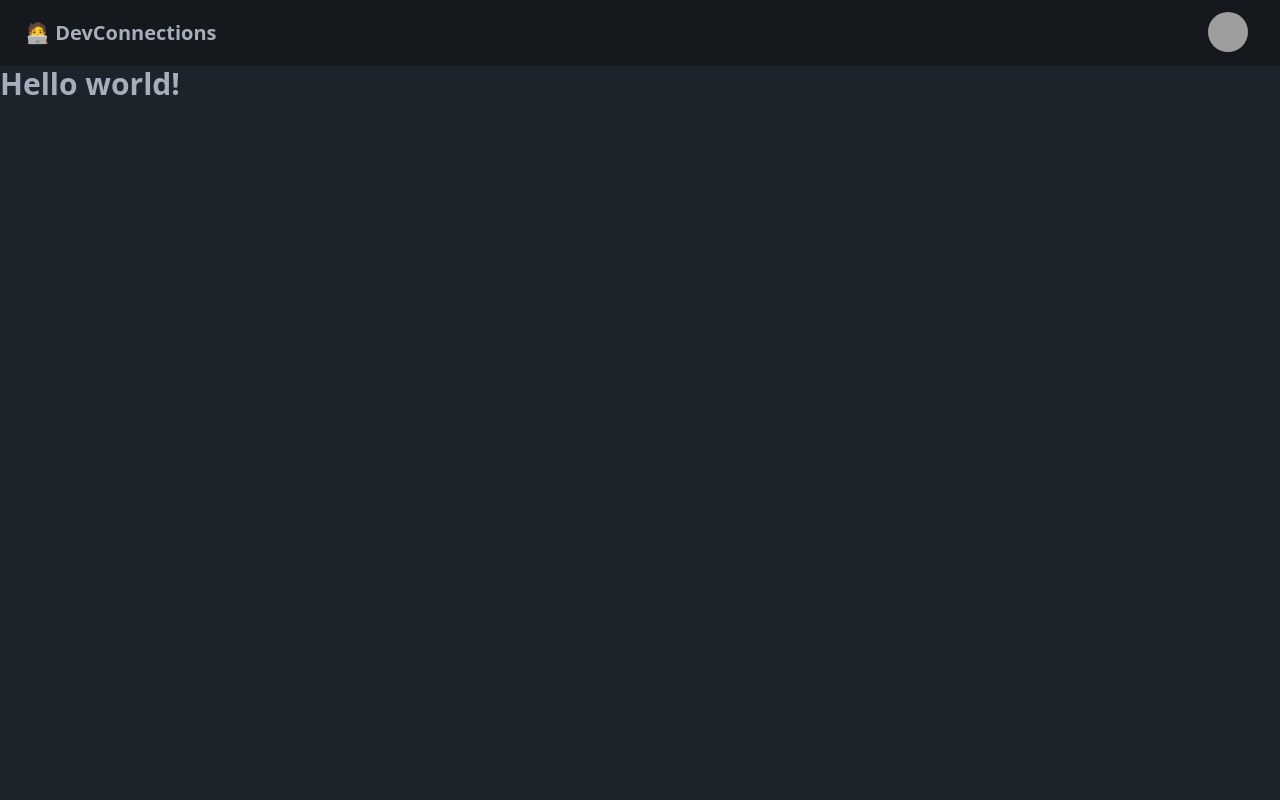
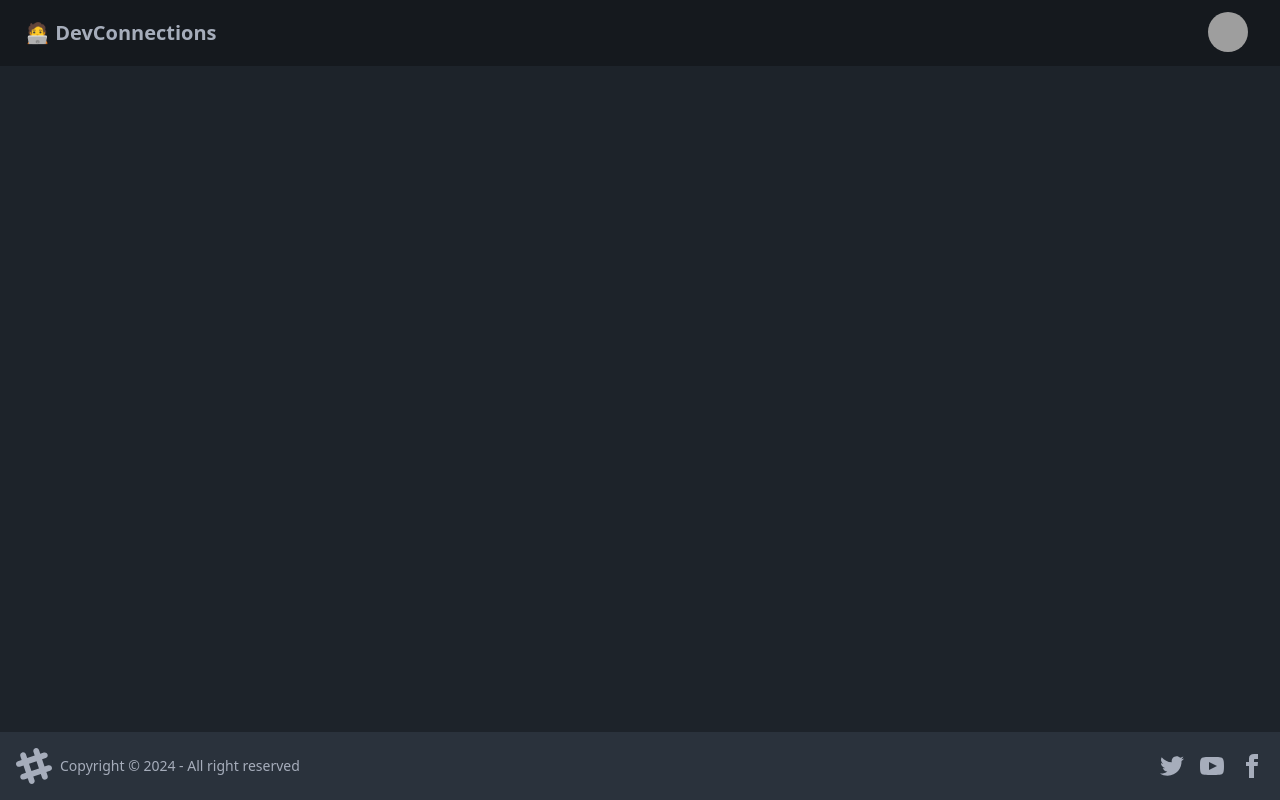
Before and after one commit to gautamvpn/devConnection, a React (Vite) app: page / in a window 1280 px wide. Built offline with nearby package versions, Linux system fonts and the light colour scheme; grey boxes are pictures that could not be loaded.

Commit message:
create a basic componnets  and integrate with react router

```diff
--- a/package.json
+++ b/package.json
@@ -11,7 +11,8 @@
   },
   "dependencies": {
     "react": "^18.3.1",
-    "react-dom": "^18.3.1"
+    "react-dom": "^18.3.1",
+    "react-router-dom": "^6.27.0"
   },
   "devDependencies": {
     "@eslint/js": "^9.13.0",
--- a/src/App.jsx
+++ b/src/App.jsx
@@ -1,43 +1,23 @@
+import { BrowserRouter, Route, Routes } from "react-router-dom"
+import NavBar from "./NavBar"
+import Body from "./Body"
+import Login from "./Login"
+import Profile from "./Profile"
+
 function App() {
 
 
   return (
     <>
 
-<div className="navbar bg-base-300">
-  <div className="flex-1">
-    <a className="btn btn-ghost text-xl">🧑‍💻 DevConnections</a>
-  </div>
-  <div className="flex-none gap-2">
-    <div className="form-control">
-
-    </div>
-    <div className="dropdown dropdown-end mx-5">
-      <div tabIndex={0} role="button" className="btn btn-ghost btn-circle avatar">
-        <div className="w-10 rounded-full">
-          <img
-            alt="Tailwind CSS Navbar component"
-            src="https://img.daisyui.com/images/stock/photo-1534528741775-53994a69daeb.webp" />
-        </div>
-      </div>
-      <ul
-        tabIndex={0}
-        className="menu menu-sm dropdown-content bg-base-100 rounded-box z-[1] mt-3 w-52 p-2 shadow">
-        <li>
-          <a className="justify-between">
-            Profile
-            <span className="badge">New</span>
-          </a>
-        </li>
-        <li><a>Settings</a></li>
-        <li><a>Logout</a></li>
-      </ul>
-    </div>
-  </div>
-</div>
-     <h1  className="text-3xl font-bold">
-      Hello world!
-    </h1>
+    <BrowserRouter basename="/">
+      <Routes>
+        <Route path="/" element={<Body/>}>
+          <Route path="/login" element={<Login/>}></Route>
+          <Route path="/profile" element={<Profile/>}></Route>
+        </Route>
+      </Routes>
+    </BrowserRouter>
 
     </>
   )
--- /dev/null
+++ b/src/Body.jsx
@@ -0,0 +1,16 @@
+import React from 'react'
+import NavBar from './NavBar'
+import { Outlet } from 'react-router-dom'
+import Footer from './Footer'
+
+const Body = () => {
+  return (
+    <div>
+    <NavBar/>
+    <Outlet/>
+    <Footer/>
+    </div>
+  )
+}
+
+export default Body
--- /dev/null
+++ b/src/Footer.jsx
@@ -0,0 +1,61 @@
+import React from 'react'
+
+const Footer = () => {
+  return (
+    <div>
+      <footer className="footer bg-neutral text-neutral-content items-center p-4 fixed bottom-0 " >
+  <aside className="grid-flow-col items-center">
+    <svg
+      width="36"
+      height="36"
+      viewBox="0 0 24 24"
+      xmlns="http://www.w3.org/2000/svg"
+      fillRule="evenodd"
+      clipRule="evenodd"
+      className="fill-current">
+      <path
+        d="M22.672 15.226l-2.432.811.841 2.515c.33 1.019-.209 2.127-1.23 2.456-1.15.325-2.148-.321-2.463-1.226l-.84-2.518-5.013 1.677.84 2.517c.391 1.203-.434 2.542-1.831 2.542-.88 0-1.601-.564-1.86-1.314l-.842-2.516-2.431.809c-1.135.328-2.145-.317-2.463-1.229-.329-1.018.211-2.127 1.231-2.456l2.432-.809-1.621-4.823-2.432.808c-1.355.384-2.558-.59-2.558-1.839 0-.817.509-1.582 1.327-1.846l2.433-.809-.842-2.515c-.33-1.02.211-2.129 1.232-2.458 1.02-.329 2.13.209 2.461 1.229l.842 2.515 5.011-1.677-.839-2.517c-.403-1.238.484-2.553 1.843-2.553.819 0 1.585.509 1.85 1.326l.841 2.517 2.431-.81c1.02-.33 2.131.211 2.461 1.229.332 1.018-.21 2.126-1.23 2.456l-2.433.809 1.622 4.823 2.433-.809c1.242-.401 2.557.484 2.557 1.838 0 .819-.51 1.583-1.328 1.847m-8.992-6.428l-5.01 1.675 1.619 4.828 5.011-1.674-1.62-4.829z"></path>
+    </svg>
+    <p>Copyright © {new Date().getFullYear()} - All right reserved</p>
+  </aside>
+  <nav className="grid-flow-col gap-4 md:place-self-center md:justify-self-end">
+    <a>
+      <svg
+        xmlns="http://www.w3.org/2000/svg"
+        width="24"
+        height="24"
+        viewBox="0 0 24 24"
+        className="fill-current">
+        <path
+          d="M24 4.557c-.883.392-1.832.656-2.828.775 1.017-.609 1.798-1.574 2.165-2.724-.951.564-2.005.974-3.127 1.195-.897-.957-2.178-1.555-3.594-1.555-3.179 0-5.515 2.966-4.797 6.045-4.091-.205-7.719-2.165-10.148-5.144-1.29 2.213-.669 5.108 1.523 6.574-.806-.026-1.566-.247-2.229-.616-.054 2.281 1.581 4.415 3.949 4.89-.693.188-1.452.232-2.224.084.626 1.956 2.444 3.379 4.6 3.419-2.07 1.623-4.678 2.348-7.29 2.04 2.179 1.397 4.768 2.212 7.548 2.212 9.142 0 14.307-7.721 13.995-14.646.962-.695 1.797-1.562 2.457-2.549z"></path>
+      </svg>
+    </a>
+    <a>
+      <svg
+        xmlns="http://www.w3.org/2000/svg"
+        width="24"
+        height="24"
+        viewBox="0 0 24 24"
+        className="fill-current">
+        <path
+          d="M19.615 3.184c-3.604-.246-11.631-.245-15.23 0-3.897.266-4.356 2.62-4.385 8.816.029 6.185.484 8.549 4.385 8.816 3.6.245 11.626.246 15.23 0 3.897-.266 4.356-2.62 4.385-8.816-.029-6.185-.484-8.549-4.385-8.816zm-10.615 12.816v-8l8 3.993-8 4.007z"></path>
+      </svg>
+    </a>
+    <a>
+      <svg
+        xmlns="http://www.w3.org/2000/svg"
+        width="24"
+        height="24"
+        viewBox="0 0 24 24"
+        className="fill-current">
+        <path
+          d="M9 8h-3v4h3v12h5v-12h3.642l.358-4h-4v-1.667c0-.955.192-1.333 1.115-1.333h2.885v-5h-3.808c-3.596 0-5.192 1.583-5.192 4.615v3.385z"></path>
+      </svg>
+    </a>
+  </nav>
+</footer>
+    </div>
+  )
+}
+
+export default Footer
--- /dev/null
+++ b/src/Login.jsx
@@ -0,0 +1,11 @@
+import React from 'react'
+
+const Login = () => {
+  return (
+    <div>
+      Login component
+    </div>
+  )
+}
+
+export default Login
--- /dev/null
+++ b/src/NavBar.jsx
@@ -0,0 +1,41 @@
+import React from 'react'
+
+const NavBar = () => {
+  return (
+    <div>
+      <div className="navbar bg-base-300">
+  <div className="flex-1">
+    <a className="btn btn-ghost text-xl">🧑‍💻 DevConnections</a>
+  </div>
+  <div className="flex-none gap-2">
+    <div className="form-control">
+
+    </div>
+    <div className="dropdown dropdown-end mx-5">
+      <div tabIndex={0} role="button" className="btn btn-ghost btn-circle avatar">
+        <div className="w-10 rounded-full">
+          <img
+            alt="Tailwind CSS Navbar component"
+            src="https://img.daisyui.com/images/stock/photo-1534528741775-53994a69daeb.webp" />
+        </div>
+      </div>
+      <ul
+        tabIndex={0}
+        className="menu menu-sm dropdown-content bg-base-100 rounded-box z-[1] mt-3 w-52 p-2 shadow">
+        <li>
+          <a className="justify-between">
+            Profile
+            <span className="badge">New</span>
+          </a>
+        </li>
+        <li><a>Settings</a></li>
+        <li><a>Logout</a></li>
+      </ul>
+    </div>
+  </div>
+</div>
+    </div>
+  )
+}
+
+export default NavBar
--- /dev/null
+++ b/src/Profile.jsx
@@ -0,0 +1,11 @@
+import React from 'react'
+
+const Profile = () => {
+  return (
+    <div>
+      Profile component
+    </div>
+  )
+}
+
+export default Profile
```
Also changed, not shown: 1 other file (tests, documents, lock files or other folders).
